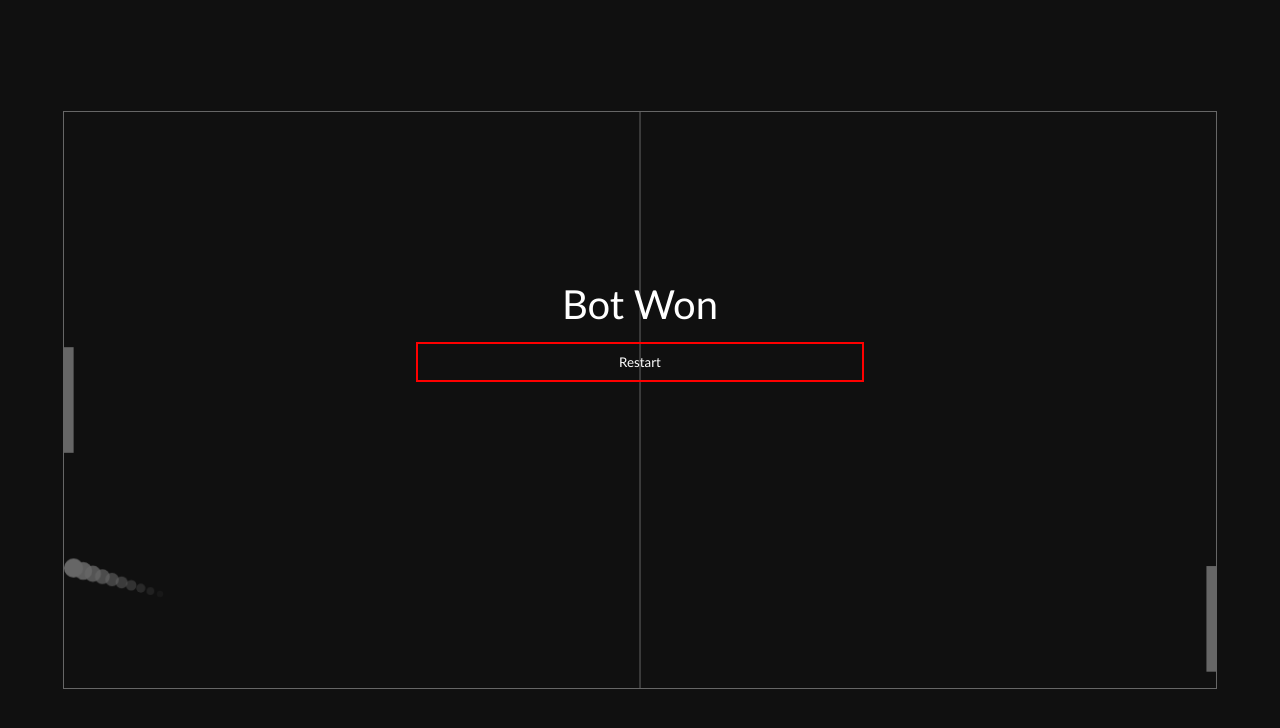
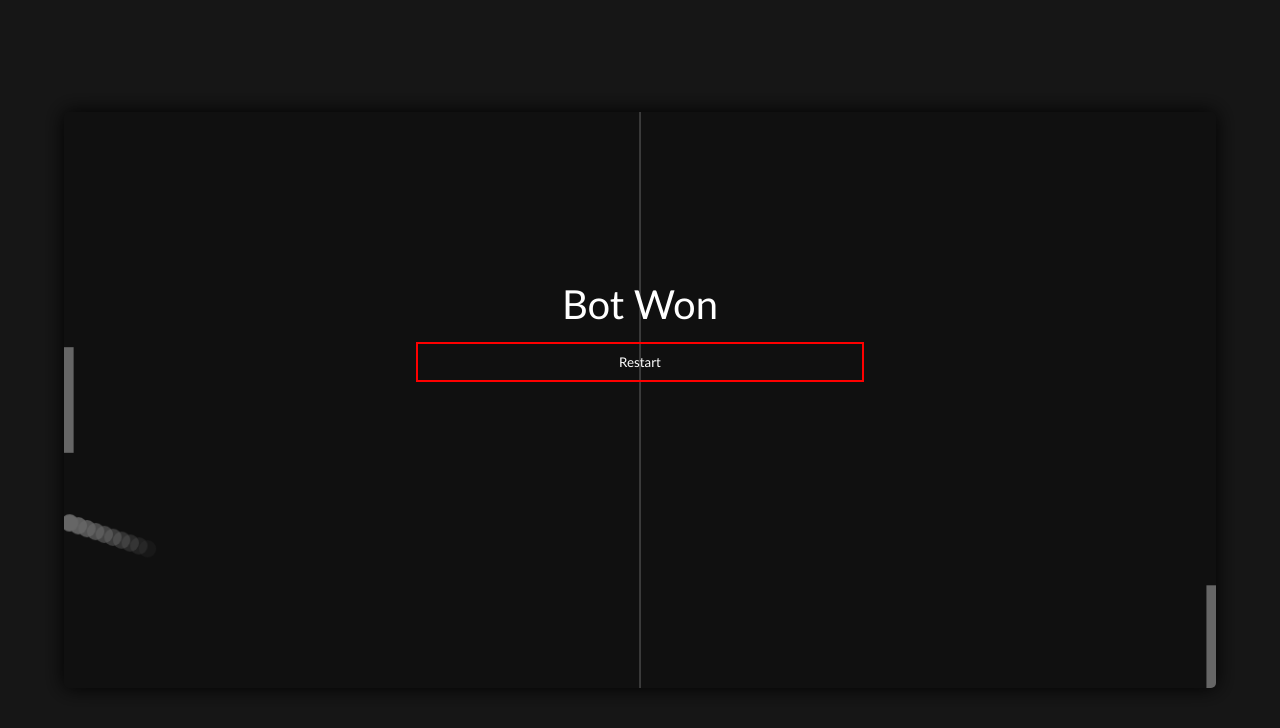
Before and after one commit to ItsMeSaba/JS-Pong, a plain HTML site: page pong/index.html in a window 1280 px wide. Drawn offline with Linux system fonts and the light colour scheme.

```diff
--- a/pong/script.js
+++ b/pong/script.js
@@ -116,7 +116,7 @@
 
 class Ball {
     constructor() {
-        this.radius = 10;
+        this.radius = 9;
         this.x = canvas.width/2;
         this.y = canvas.height/2;
         this.ball = [{ x : canvas.width/2, y : canvas.height/2 }]
@@ -124,12 +124,26 @@
         this.speedY = 1;
         this.interval = 1000/60;
         this.won = false;
+        this.rgb = {
+            r : 255,
+            g : 255,
+            b : 255,
+            setRgb : function() {
+                let rand = () => Math.floor(Math.random() * 206) + 50;
+
+                this.r = rand();
+                this.g = rand();
+                this.b = rand();
+            }
+        }
     }
 
     draw() {
         this.ball.forEach((ball, index) => {
             ctx.beginPath();
-            ctx.arc(ball.x, ball.y, this.radius - index*.75, 0, 2*Math.PI);
+            // ctx.arc(ball.x, ball.y, this.radius - index*.75, 0, 2*Math.PI);
+            ctx.arc(ball.x, ball.y, this.radius, 0, 2*Math.PI);
+            // ctx.fillStyle = `rgba(${this.rgb.r}, ${this.rgb.g}, ${this.rgb.b}, ${1 - index*0.1})`;
             ctx.fillStyle = `rgba(255, 255, 255, ${1 - index*0.1})`;
             ctx.fill();
             ctx.closePath();
@@ -185,6 +199,8 @@
                 this.speedX *= -1;
                 ballChangeY(player);
 
+                this.rgb.setRgb();
+
                 return true;
             }
         }
@@ -193,6 +209,8 @@
             if(this.y > bot.y && this.y < bot.y + bot.height) {
                 this.speedX *= -1;
                 ballChangeY(bot);
+
+                this.rgb.setRgb();
 
                 return true;
             }
--- a/pong/style.css
+++ b/pong/style.css
@@ -22,7 +22,7 @@
 }
 
 body {
-    background-color: rgb(40, 40, 40);
+    background-color: rgb(55, 55, 55);
     overflow: hidden;
 }
 
@@ -49,10 +49,13 @@
 }
 
 .container canvas {
+    background-color: rgb(40, 40, 40);
     display: block;
     width: 90vw;
     /* margin: auto; */
-    border: solid 1px white;
+    /* border: solid 1px white; */
+    border-radius: 5px;
+    box-shadow: 0 0 20px rgba(0, 0, 0);
 }
 
 .end {
```
